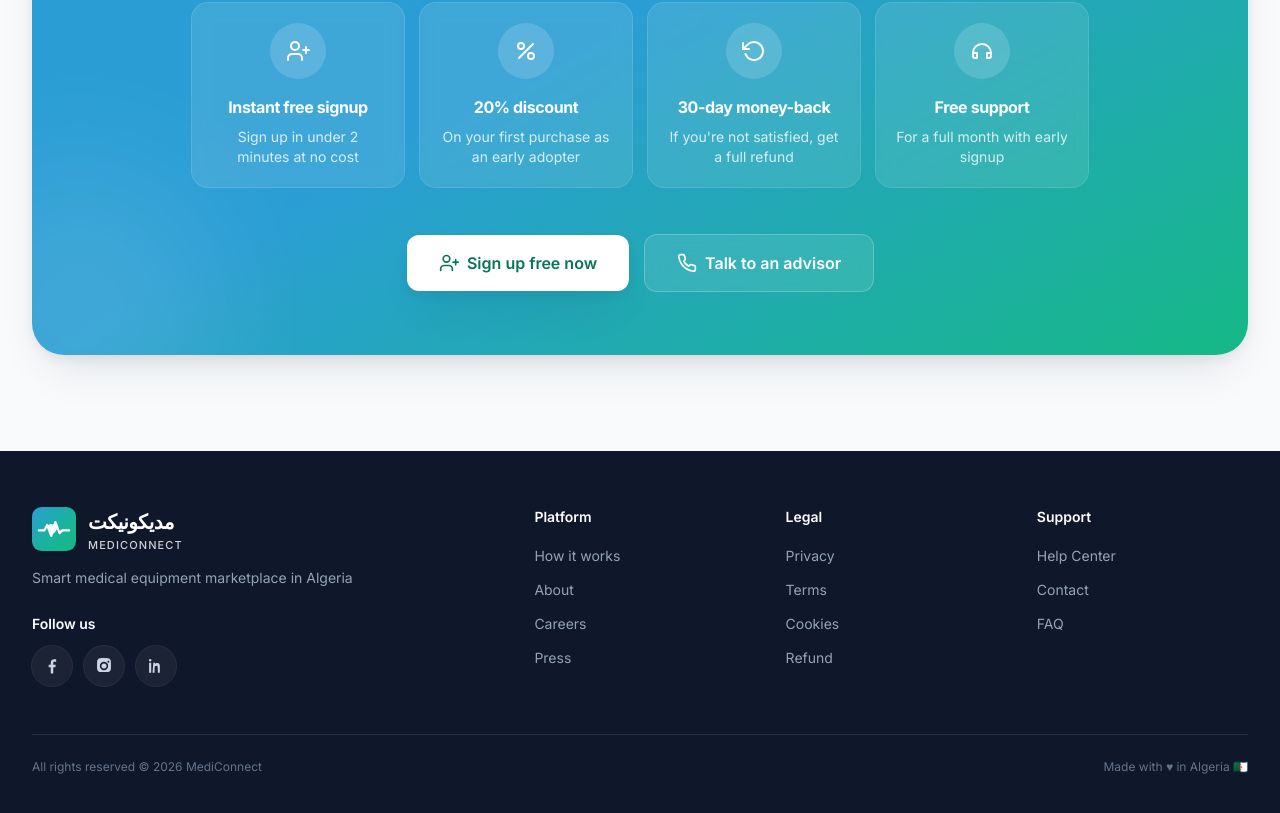
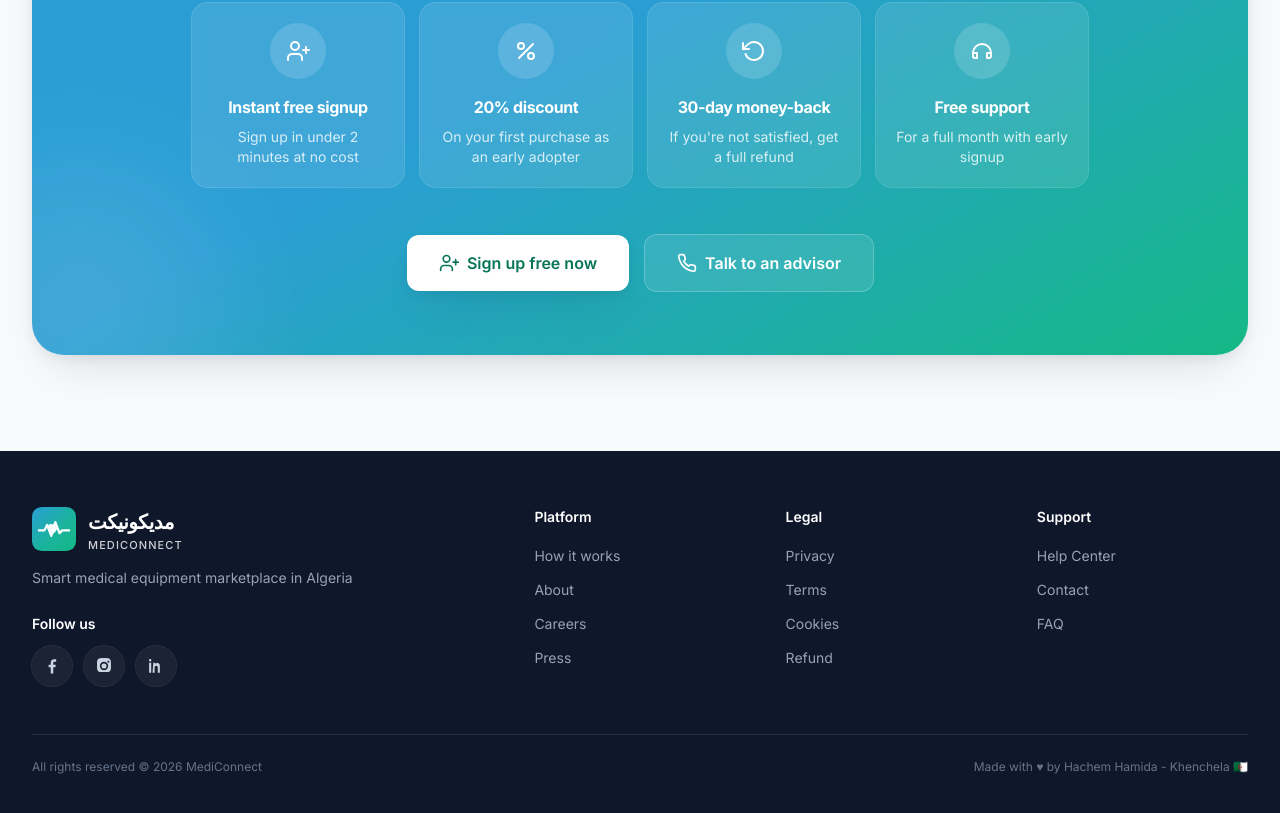
Before and after one commit to hachamhemida-DEV/mediconnect, a Next.js app: page /en in a window 1280 px wide. Shown: the part 7342-8155 px from the top of the page. Built offline with nearby package versions, Linux system fonts and the light colour scheme; no server answers.

Commit message:
chore: update footer to Made with ♥ by Hachem Hamida - Khenchela

```diff
--- a/src/app/[locale]/auth/layout.tsx
+++ b/src/app/[locale]/auth/layout.tsx
@@ -31,7 +31,7 @@ export default async function AuthLayout({ children, params }: { children: React
       </main>
 
       <footer className="container-mc relative py-6 text-center text-xs text-ink-500">
-        © {new Date().getFullYear()} MediConnect · mediconnect.dz
+        © {new Date().getFullYear()} MediConnect · Made with ♥ by Hachem Hamida - Khenchela 🇩🇿
       </footer>
     </div>
   );
--- a/src/components/layout/Footer.tsx
+++ b/src/components/layout/Footer.tsx
@@ -102,7 +102,7 @@ export function Footer() {
             {t('copyright', { year })}
           </div>
           <div className="text-xs text-ink-500">
-            Made with ♥ in Algeria 🇩🇿
+            Made with ♥ by Hachem Hamida - Khenchela 🇩🇿
           </div>
         </div>
       </div>
```
